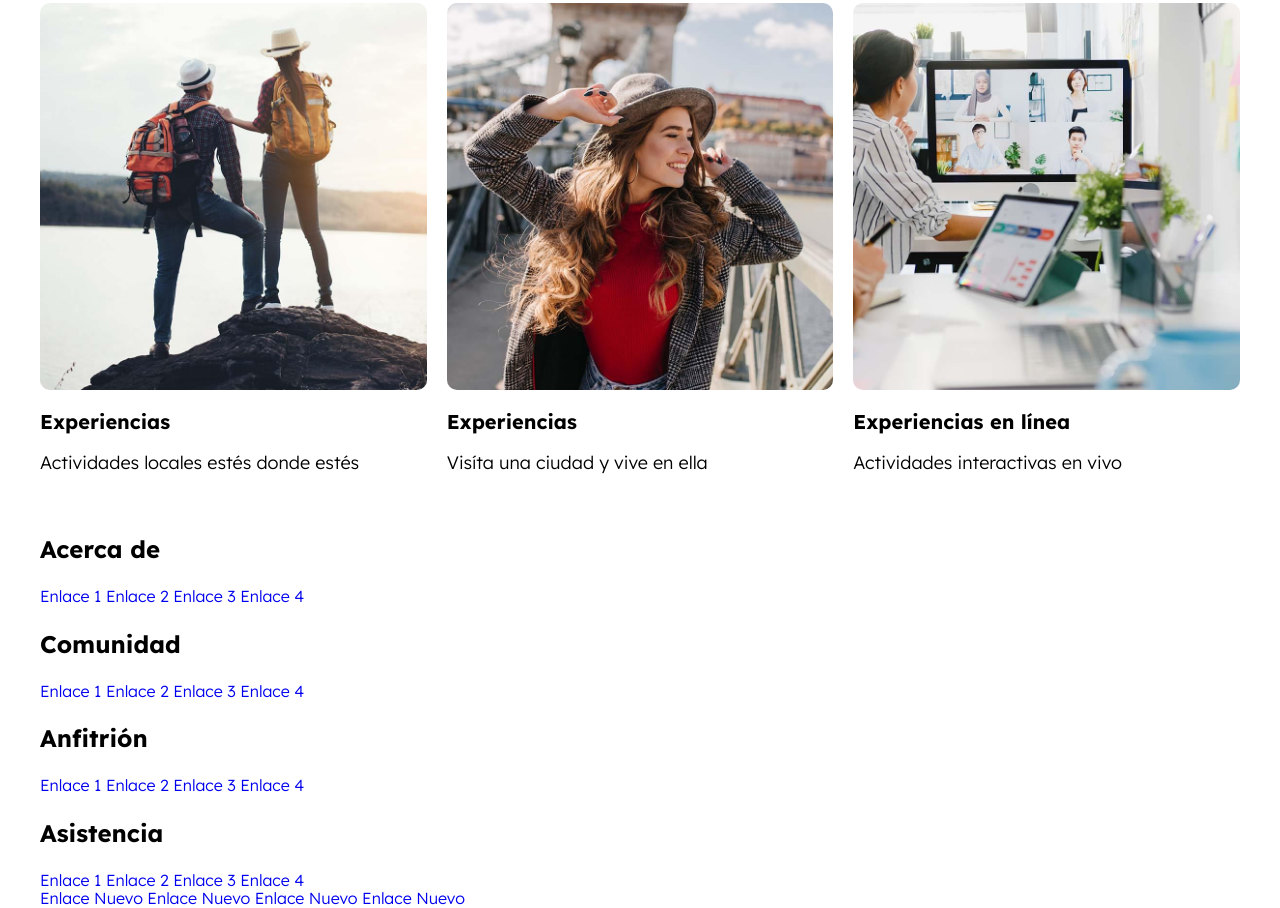
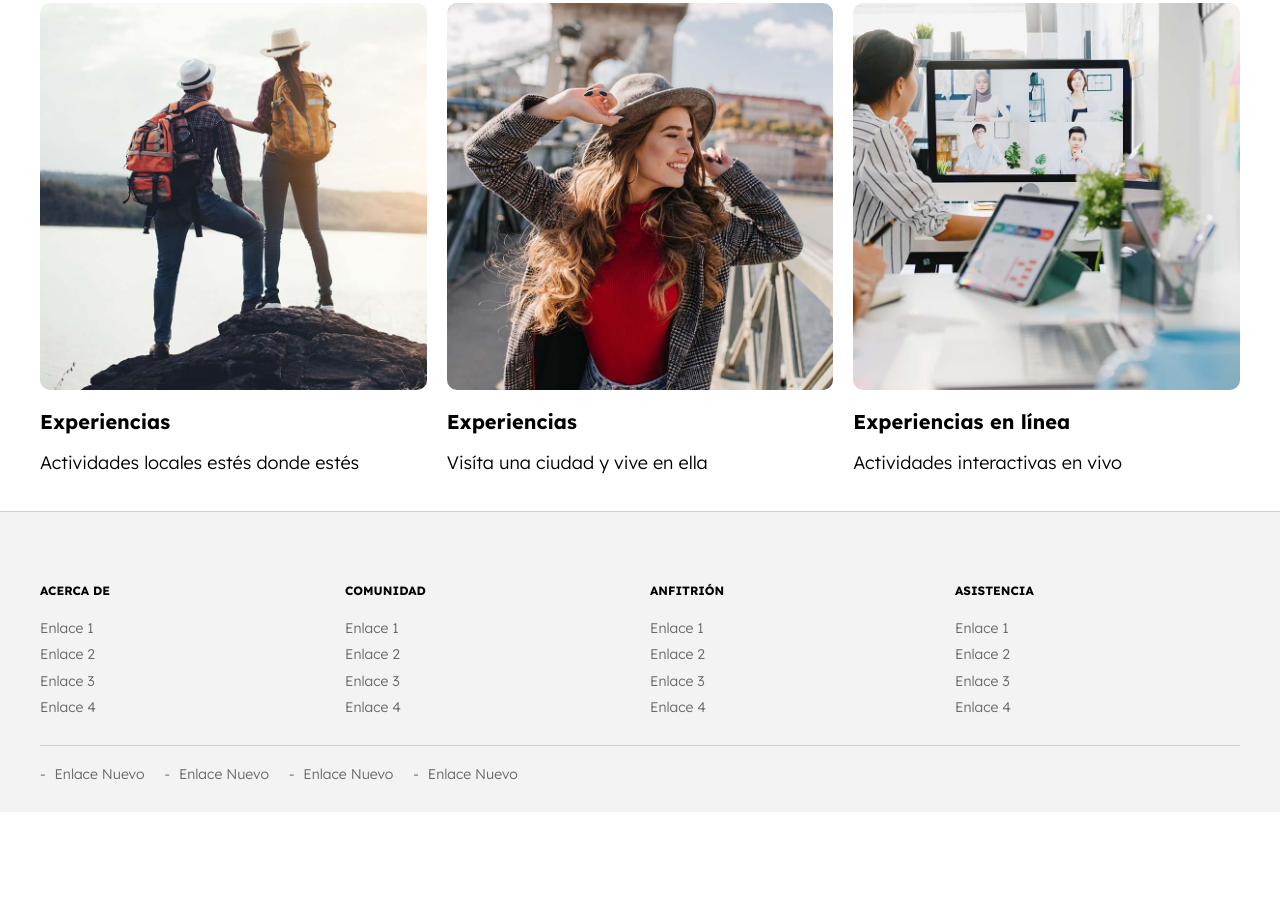
Before and after one commit to HugoAvila-Dev/Airbnb, a website: page index.html in a window 1280 px wide. Shown: the part 2302-3210 px from the top of the page. After the commit the page ends 3114 px from the top, so only its background shows below. Drawn offline with Linux system fonts and the light colour scheme.

Commit message:
css a descubre y footer

```diff
--- a/src/scss/app.scss
+++ b/src/scss/app.scss
@@ -1,3 +1,4 @@
 @use 'base';
 @use 'ui/header';
 @use 'ui/contenido';
+@use 'ui/footer';
--- /dev/null
+++ b/src/scss/ui/footer/_footer.scss
@@ -0,0 +1,49 @@
+@use 'base/variables' as v;
+@use 'base/mixins' as m;
+
+.footer {
+    background-color: lighten(v.$grisClaro, 7%);
+    border-top: 1px solid lighten(v.$gris, 40%);
+    padding-top: 5rem;
+
+    &__grid {
+        @include m.tablet {
+            @include m.grid(2, 2rem);
+        }
+
+        @include m.desktop {
+            @include m.grid(4, 2rem);
+        }
+    }
+
+    &__heading {
+        text-transform: uppercase;
+        font-size: 1.2rem;
+    }
+
+    &__enlace {
+        display: block;
+        color: v.$gris;
+        font-size: 1.4rem;
+        margin-bottom: 1rem;
+    }
+    &__barra {
+        border-top: 1px solid lighten(v.$gris, 40%);
+        margin-top: 2rem;
+        padding: 2rem 0;
+    }
+    &__barranav {
+        display: flex;
+        flex-direction: column;
+        @include m.tablet {
+            flex-direction: row;
+            gap: 2rem;
+         }
+    }
+    &__enlace--barra {
+        &::before {
+            content: ' - ';
+            margin-right: .5rem;
+        }
+    }
+}
--- /dev/null
+++ b/src/scss/ui/footer/_index.scss
@@ -0,0 +1 @@
+@forward 'footer';
```
Also changed, not shown: build/css/app.css, 1 other file.
